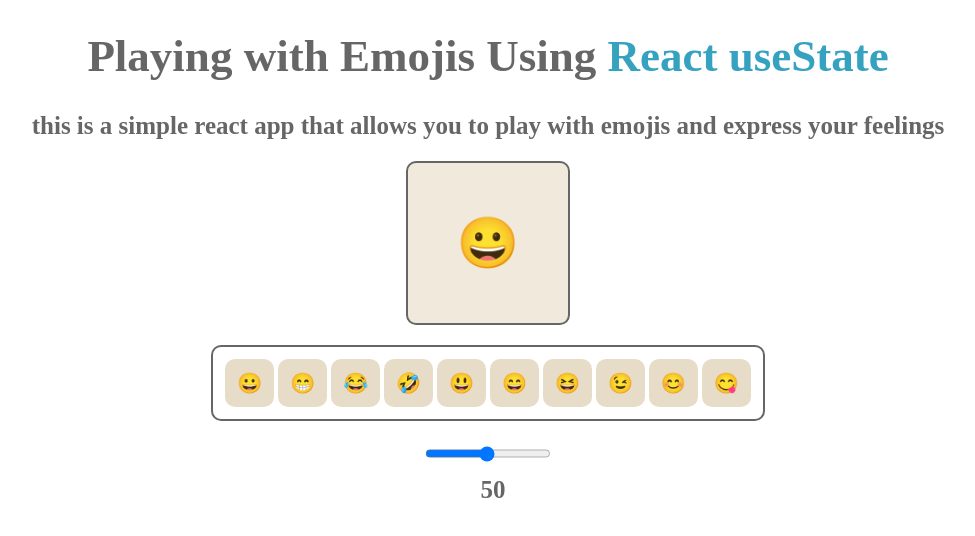
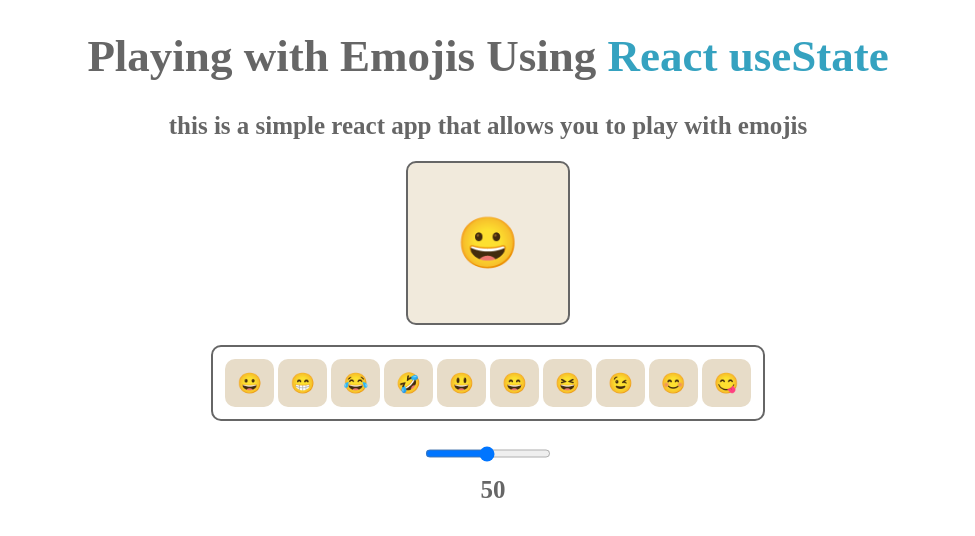
Before and after one commit to ANSHUMANMOREY7/usestate-web, a React (Vite) app: page / in a window 1280 px wide. Shown: the top 536 px of the page, without its empty margins (152-1127 px from the left). Built offline with nearby package versions, Linux system fonts and the light colour scheme.

Commit message:
description modified

```diff
--- a/src/Home.jsx
+++ b/src/Home.jsx
@@ -7,7 +7,7 @@ function Home() {
 return (
     <div>
         <h1 className="head">Playing with Emojis Using <span className='highlight-head'> React useState </span></h1>
-        <h2 className='sub-head'>this is a simple react app that allows you to play with emojis and express your feelings</h2>
+        <h2 className='sub-head'>this is a simple react app that allows you to play with emojis </h2>
         <div className='emoji-box' style={{ fontSize: `${slidervalue}px` }}>
             <div className='emoji'> {emoji}</div>
         </div>
```
